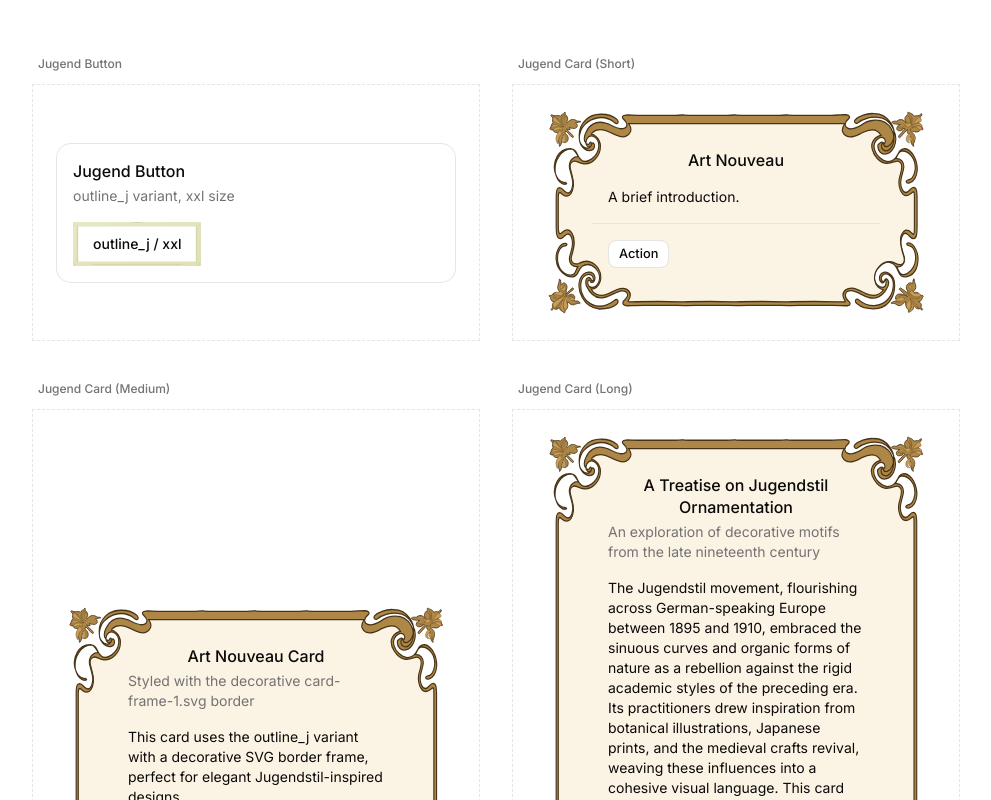
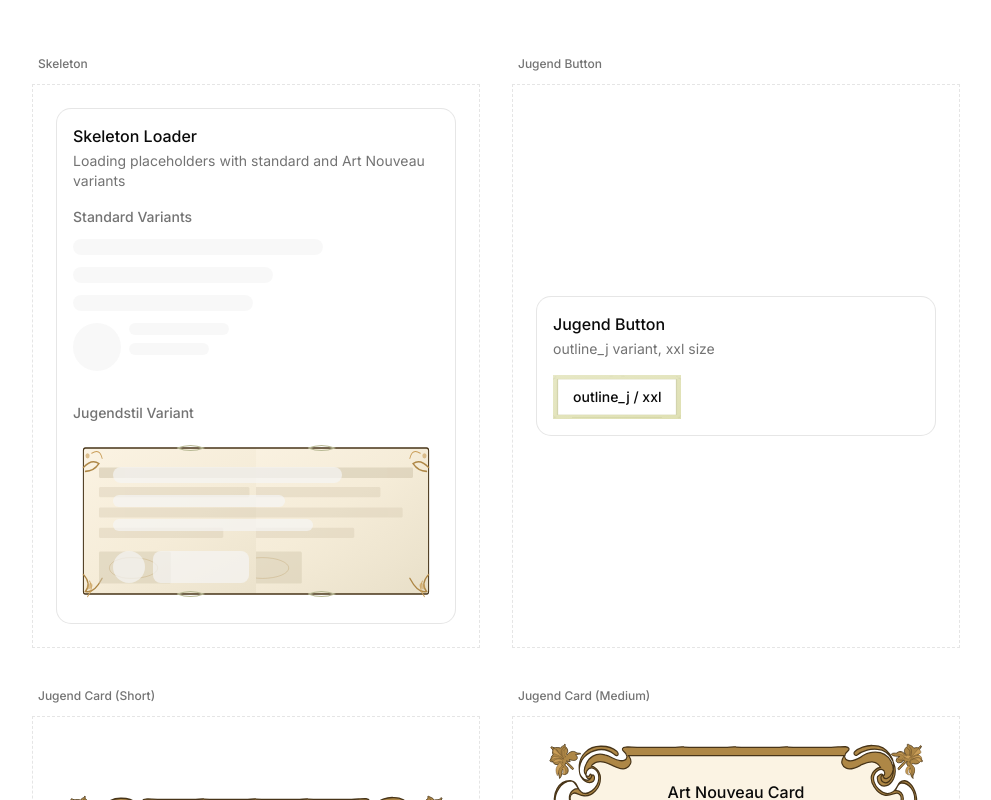
Before and after one commit to mauricewipf/jugend-ui, a Next.js app: page / in a window 1280 px wide. Shown: the top 800 px of the page, without its empty margins (144-1135 px from the left). Built offline with nearby package versions, Linux system fonts and the light colour scheme; a web font is replaced by a local one.

Commit message:
skeleton loader component

```diff
--- a/app/globals.css
+++ b/app/globals.css
@@ -9,6 +9,7 @@
   --color-foreground: var(--foreground);
   --font-sans: "OpenDyslexic", var(--font-sans), system-ui, sans-serif;
   --font-mono: "OpenDyslexic", var(--font-geist-mono), monospace;
+  --animate-shimmer: shimmer 2s infinite;
   --color-sidebar-ring: var(--sidebar-ring);
   --color-sidebar-border: var(--sidebar-border);
   --color-sidebar-accent-foreground: var(--sidebar-accent-foreground);
@@ -124,3 +125,12 @@
     @apply bg-background text-foreground;
   }
 }
+
+@keyframes shimmer {
+  0% {
+    transform: translateX(-100%);
+  }
+  100% {
+    transform: translateX(100%);
+  }
+}
--- a/components/component-example.tsx
+++ b/components/component-example.tsx
@@ -65,6 +65,7 @@ import {
   SelectValue,
 } from "@/components/ui/select"
 import { Separator } from "@/components/ui/separator"
+import { Skeleton } from "@/components/ui/skeleton"
 import { Textarea } from "@/components/ui/textarea"
 import { BellIcon, BluetoothIcon, CreditCardIcon, DownloadIcon, EyeIcon, FileCodeIcon, FileIcon, FileTextIcon, FolderIcon, FolderOpenIcon, FolderSearchIcon, HelpCircleIcon, KeyboardIcon, LanguagesIcon, LayoutIcon, LogOutIcon, MailIcon, MonitorIcon, MoonIcon, MoreHorizontalIcon, MoreVerticalIcon, PaletteIcon, PlusIcon, SaveIcon, SettingsIcon, ShieldIcon, SunIcon, UserIcon } from "lucide-react"
 
@@ -297,9 +298,63 @@ function JugendCardExampleLong() {
   )
 }
 
+function SkeletonExample() {
+  return (
+    <Example title="Skeleton" className="items-center justify-center">
+      <Card className="w-full max-w-2xl">
+        <CardHeader>
+          <CardTitle>Skeleton Loader</CardTitle>
+          <CardDescription>
+            Loading placeholders with standard and Art Nouveau variants
+          </CardDescription>
+        </CardHeader>
+        <CardContent className="space-y-8">
+          <div>
+            <h4 className="mb-3 text-sm font-medium text-muted-foreground">
+              Standard Variants
+            </h4>
+            <div className="flex flex-col gap-3">
+              <Skeleton className="h-4 w-[250px]" />
+              <Skeleton className="h-4 w-[200px]" />
+              <Skeleton className="h-4 w-[180px]" />
+              <div className="flex gap-2">
+                <Skeleton variant="circle" className="h-12 w-12" />
+                <div className="flex flex-col gap-2">
+                  <Skeleton className="h-3 w-[100px]" />
+                  <Skeleton className="h-3 w-[80px]" />
+                </div>
+              </div>
+            </div>
+          </div>
+          <div>
+            <h4 className="mb-3 text-sm font-medium text-muted-foreground">
+              Jugendstil Variant
+            </h4>
+            <Skeleton
+              variant="outline_j"
+              className="w-full max-w-md"
+            >
+              <div className="space-y-3">
+                <Skeleton className="h-4 w-[80%]" />
+                <Skeleton className="h-3 w-[60%]" />
+                <Skeleton className="h-3 w-[70%]" />
+                <div className="flex gap-2 pt-2">
+                  <Skeleton variant="circle" className="h-8 w-8" />
+                  <Skeleton className="h-8 w-24" />
+                </div>
+              </div>
+            </Skeleton>
+          </div>
+        </CardContent>
+      </Card>
+    </Example>
+  )
+}
+
 export function ComponentExample() {
   return (
     <ExampleWrapper>
+      <SkeletonExample />
       <JugendButtonExample />
       <JugendCardExampleShort />
       <JugendCardExampleMedium />
--- /dev/null
+++ b/components/ui/skeleton.tsx
@@ -0,0 +1,68 @@
+import { cva, type VariantProps } from "class-variance-authority"
+import * as React from "react"
+
+import { cn } from "@/lib/utils"
+
+const skeletonVariants = cva(
+  "relative isolate overflow-hidden rounded-md bg-muted/70 animate-pulse",
+  {
+    variants: {
+      variant: {
+        default: "",
+        circle: "rounded-full",
+        text: "rounded-sm",
+        outline_j:
+          "relative isolate overflow-visible border-0 bg-transparent animate-none before:pointer-events-none before:absolute before:inset-0 before:z-0 before:border-[52px] before:border-solid before:[border-image-repeat:round_stretch] before:[border-image-slice:calc(40/120*100%)_calc(50/200*100%)_fill] before:[border-image-source:url('/skeleton-frame.svg')] rounded-none",
+      },
+      size: {
+        default: "",
+        sm: "h-3",
+        md: "h-4",
+        lg: "h-6",
+        xl: "h-8",
+        "2xl": "h-10",
+      },
+    },
+    defaultVariants: {
+      variant: "default",
+      size: "default",
+    },
+  }
+)
+
+function Skeleton({
+  className,
+  variant = "default",
+  size = "default",
+  children,
+  ...props
+}: React.ComponentProps<"div"> &
+  VariantProps<typeof skeletonVariants> & {
+    children?: React.ReactNode
+  }) {
+  return (
+    <div
+      data-slot="skeleton"
+      data-variant={variant}
+      data-size={size}
+      className={cn(skeletonVariants({ variant, size }), className)}
+      {...props}
+    >
+      {/* Shimmer overlay for default variants */}
+      {variant !== "outline_j" && (
+        <div
+          className="absolute inset-0 -translate-x-full animate-shimmer bg-gradient-to-r from-transparent via-white/20 to-transparent"
+          aria-hidden="true"
+        />
+      )}
+      {/* Content area for outline_j — children render inside the decorative frame */}
+      {variant === "outline_j" && children && (
+        <div className="relative z-10 flex flex-col gap-3 px-10 pt-8 pb-6">
+          {children}
+        </div>
+      )}
+    </div>
+  )
+}
+
+export { Skeleton, skeletonVariants }
```
Also changed, not shown: public/skeleton-frame.svg (added), 1 other file (tests, documents, lock files or other folders).
